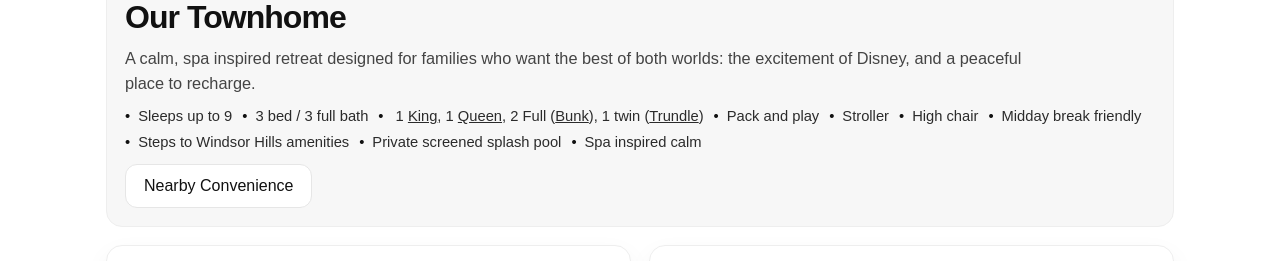
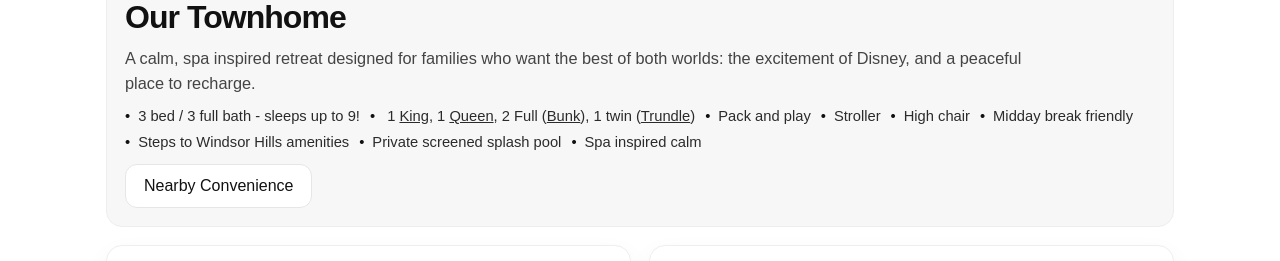
Before and after one commit to 2579maneshaw/2579maneshaw.github.io, a Jekyll site: the page built from villa.html, in a window 1280 px wide, cut to the strip 243-504 px from the top of the page. Built offline with Jekyll 4.4.1, drawn with Linux system fonts in a browser that asks for light colours.

Commit message:
Update highlights in villa description

```diff
--- a/villa.html
+++ b/villa.html
@@ -252,8 +252,7 @@ nav: villa
   </p>
 
   <div class="chips" aria-label="Highlights">
-    <span class="chip">Sleeps up to 9</span>
-    <span class="chip">3 bed / 3 full bath</span>
+    <span class="chip">3 bed / 3 full bath - sleeps up to 9!</span>
     <span class="chip">
       1 <span class="bedHover" data-img="{{ '/photos/villagallery/33.webp' | relative_url }}">King</span>,
       1 <span class="bedHover" data-img="{{ '/photos/villagallery/26.webp' | relative_url }}">Queen</span>,
```
